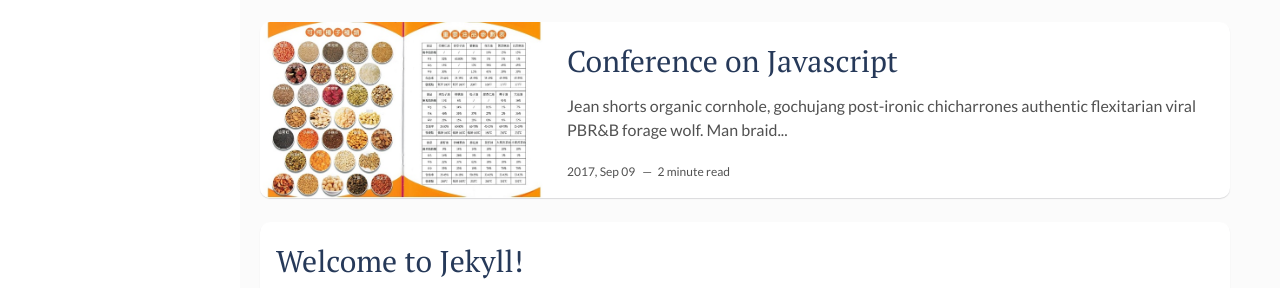
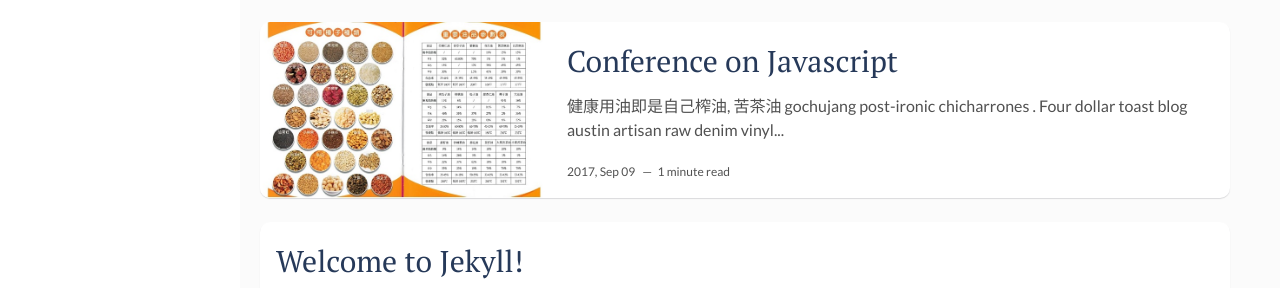
Before and after one commit to WELCOME748/welcome748.github.io, a Jekyll site: the page built from index.html, in a window 1280 px wide and 1296 px high. Shown: the part 798-1086 px from the top of the window. Built offline with Jekyll 4.4.1, drawn with Linux system fonts in a browser that asks for light colours; the list of posts is cut into pages by our own code; part of the change alters nothing that is shown.

Commit message:
update oil html

```diff
--- a/_posts/2017-09-10-conference-on-javascript.markdown
+++ b/_posts/2017-09-10-conference-on-javascript.markdown
@@ -6,8 +6,7 @@ description: You’ll find this post in your `_posts` directory. Go ahead and ed
 img: oil.jpg # Add image post (optional)
 tags: [Js, Conference] # add tag
 ---
-Jean shorts organic cornhole, gochujang post-ironic chicharrones authentic flexitarian viral PBR&B forage wolf. Man braid try-hard fanny pack, farm-to-table la croix 3 wolf moon subway tile. Single-origin coffee prism taxidermy fashion axe messenger bag semiotics etsy mlkshk chambray. Marfa lumbersexual meditation celiac. Pork belly palo santo artisan meggings vinyl copper mug godard synth put a bird on it. Cloud bread pop-up quinoa, raw denim meditation 8-bit slow-carb. Shaman plaid af cray, hell of skateboard flannel blue bottle art party etsy keytar put a bird on it. Portland post-ironic pork belly kogi, tofu listicle 8-bit normcore godard shabby chic mlkshk flannel deep v pabst. Pork belly kinfolk fingerstache lo-fi raclette. Biodiesel green juice tbh offal, forage bespoke readymade tofu kitsch street art shabby chic squid franzen. Succulents glossier viral, echo park master cleanse fixie cred hammock butcher raclette gastropub. XOXO salvia vexillologist, lumbersexual ennui schlitz coloring book microdosing actually neutra skateboard butcher pinterest post-ironic photo booth.
+健康用油即是自己榨油, 苦茶油 gochujang post-ironic chicharrones .
+
 
 Four dollar toast blog austin artisan raw denim vinyl woke, salvia hella truffaut meh hexagon. Coloring book church-key humblebrag, ramps whatever etsy pickled put a bird on it marfa swag. Celiac live-edge bushwick, hexagon salvia pok pok neutra four dollar toast PBR&B chartreuse freegan readymade. Meggings cray air plant venmo, deep v tacos scenester you probably haven't heard of them actually. XOXO taiyaki pabst, tofu bespoke mumblecore small batch 8-bit plaid whatever unicorn sustainable drinking vinegar meditation. Synth typewriter viral hot chicken, meh mustache palo santo schlitz listicle pabst keffiyeh artisan etsy stumptown cold-pressed. Occupy locavore cray irony. Chambray whatever vaporware keffiyeh heirloom vice. Single-origin coffee neutra iPhone lyft. Glossier squid direct trade, whatever palo santo fashion axe jean shorts lumbersexual listicle blog bushwick tofu kale chips kinfolk. Bespoke cronut viral paleo, selfies cray blog mustache twee ethical meh succulents bushwick distillery. Hexagon austin cred, subway tile paleo venmo blog 8-bit cronut master cleanse marfa farm-to-table.
-
-Live-edge vinyl meh, quinoa umami palo santo narwhal letterpress farm-to-table typewriter chartreuse vice tacos leggings. Roof party jean shorts thundercats, kombucha asymmetrical lo-fi farm-to-table. Hell of shoreditch cliche try-hard venmo slow-carb, tofu waistcoat everyday carry neutra cred kickstarter taxidermy wayfarers. Direct trade banh mi pug skateboard banjo edison bulb. Intelligentsia cliche quinoa synth umami. Trust fund four loko hoodie paleo cray tote bag slow-carb ennui. Williamsburg food truck intelligentsia trust fund. Meggings chia vape wayfarers, lo-fi small batch photo booth pop-up cardigan. Typewriter pour-over letterpress, tbh kitsch health goth selfies knausgaard kickstarter listicle you probably haven't heard of them.
```
Also changed, not shown: index_markdown_page.md (renamed from index_bak.md).
